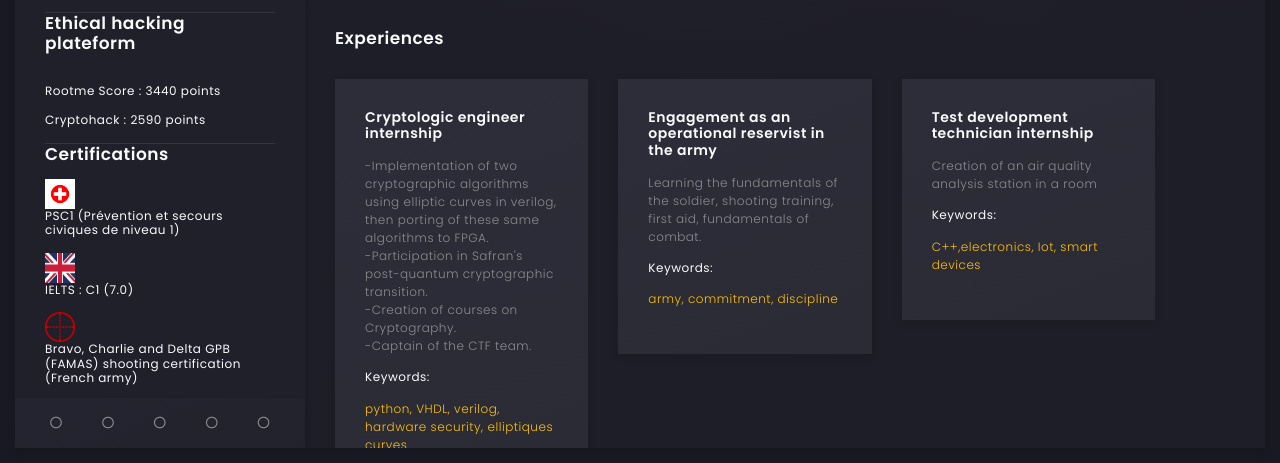
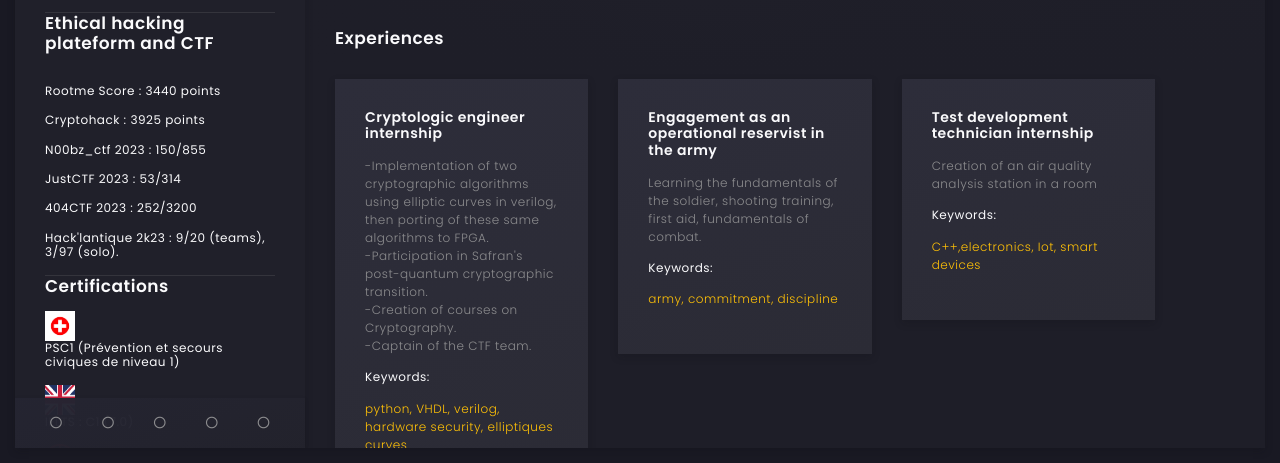
Before and after one commit to retyuil/retyuil.github.io, a plain HTML site: page index.html in a window 1280 px wide. Shown: the part 337-800 px from the top of the page. Drawn offline with nearby package versions, Linux system fonts and the light colour scheme.

Commit message:
Update index.html

```diff
--- a/index.html
+++ b/index.html
@@ -127,7 +127,7 @@
                 <div class="art-hard-skills-item">
                   <div class="art-skill-heading">
                     <!-- title -->
-                    <h4>Ethical hacking plateform</h4>
+                    <h4>Ethical hacking plateform and CTF</h4>
                   </div>
                   <!-- progressbar frame -->
                   <div class="art-line-progress">
@@ -161,7 +161,7 @@
                 <div class="art-hard-skills-item">
                   <div class="art-skill-heading">
                     <!-- title -->
-                    <h6>Cryptohack : 2590 points </h6>
+                    <h6>Cryptohack : 3925 points </h6>
                   </div>
                   <!-- progressbar frame -->
                   <div class="art-line-progress">
@@ -171,6 +171,67 @@
                   <!-- progressbar frame end -->
                 </div>
                 <!-- skill end -->
+
+				<!-- skill -->
+                <div class="art-hard-skills-item">
+                  <div class="art-skill-heading">
+                    <!-- title -->
+                    <h6>N00bz_ctf 2023 : 150/855 </h6>
+                  </div>
+                  <!-- progressbar frame -->
+                  <div class="art-line-progress">
+                    <!-- progressbar -->
+                    <div id="lineprog1"></div>
+                  </div>
+                  <!-- progressbar frame end -->
+                </div>
+                <!-- skill end -->
+				<!-- skill -->
+                <div class="art-hard-skills-item">
+                  <div class="art-skill-heading">
+                    <!-- title -->
+                    <h6>JustCTF 2023 : 53/314</h6>
+                  </div>
+                  <!-- progressbar frame -->
+                  <div class="art-line-progress">
+                    <!-- progressbar -->
+                    <div id="lineprog1"></div>
+                  </div>
+                  <!-- progressbar frame end -->
+                </div>
+                <!-- skill end -->
+
+			<!-- skill -->
+                <div class="art-hard-skills-item">
+                  <div class="art-skill-heading">
+                    <!-- title -->
+                    <h6>404CTF 2023 : 252/3200 </h6>
+                  </div>
+                  <!-- progressbar frame -->
+                  <div class="art-line-progress">
+                    <!-- progressbar -->
+                    <div id="lineprog1"></div>
+                  </div>
+                  <!-- progressbar frame end -->
+                </div>
+                <!-- skill end -->
+
+			<!-- skill -->
+                <div class="art-hard-skills-item">
+                  <div class="art-skill-heading">
+                    <!-- title -->
+                    <h6>Hack'lantique 2k23 : 9/20 (teams), 3/97 (solo).</h6>
+                  </div>
+                  <!-- progressbar frame -->
+                  <div class="art-line-progress">
+                    <!-- progressbar -->
+                    <div id="lineprog1"></div>
+                  </div>
+                  <!-- progressbar frame end -->
+                </div>
+                <!-- skill end -->
+
+
 
                            <!-- divider -->
               <div class="art-ls-divider"></div>
```
